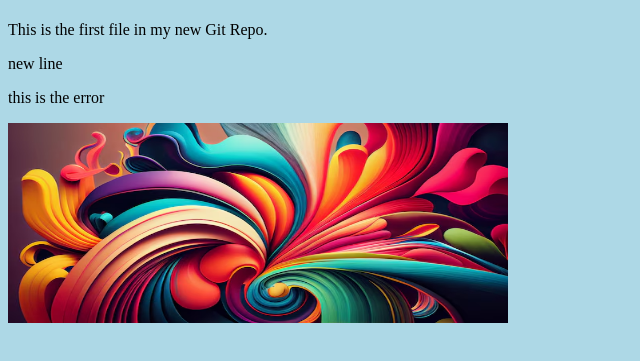
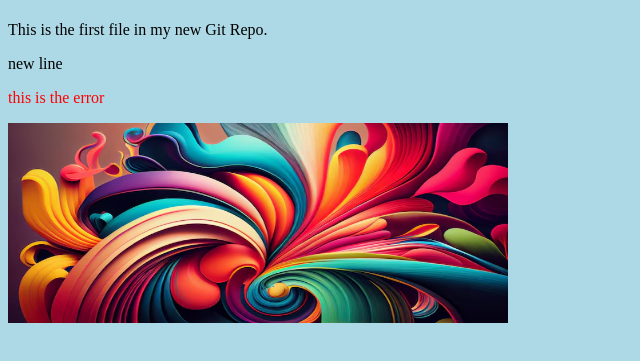
Before and after one commit to madhuhaarika/helloworld, a plain HTML site: page index.html in a window 1280 px wide. Shown: the part 85-446 px from the top of the page, without its empty margins (0-640 px from the left). Drawn offline with Linux system fonts and the light colour scheme.

Commit message:
error color

```diff
--- a/bluestyle.css
+++ b/bluestyle.css
@@ -6,7 +6,8 @@ h1 {
 color: navy;
 margin-left: 20px;
 }
-.span
+
+.red
 {
 	color:red;
 }
```
